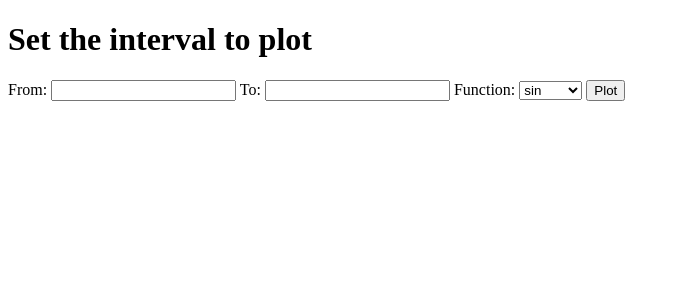
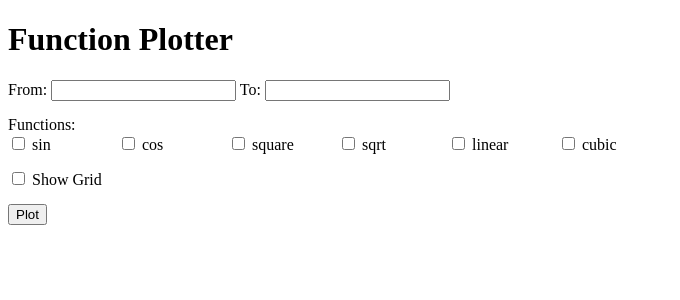
Before and after one commit to JedizR/Flask-Simple-App, a Flask app: page /plot in a window 1280 px wide. Shown: the part 26-326 px from the top of the page, without its empty margins (0-680 px from the left). Run offline with Flask 3, Linux system fonts and the light colour scheme.

Commit message:
-multiple function in one plot -grid on/off

```diff
--- a/app.py
+++ b/app.py
@@ -8,10 +8,12 @@ app = Flask(__name__)
 
 def get_function(func_name, x):
    functions = {
-       'sin': np.sin(x),
-       'cos': np.cos(x),
-       'square': x**2,
-       'sqrt': np.sqrt(np.abs(x))
+       'sin': (np.sin(x), 'Sin(x)'),
+       'cos': (np.cos(x), 'Cos(x)'),
+       'square': (x**2, 'x²'),
+       'sqrt': (np.sqrt(np.abs(x)), '√|x|'),
+       'linear': (x, 'x'),
+       'cubic': (x**3, 'x³')
    }
    return functions.get(func_name)
 
@@ -27,21 +29,30 @@ def show_squared_num_from_url(num_1, num_2):
 
 @app.route("/plot", methods=["GET", "POST"])
 def plot():
+    functions = ['sin', 'cos', 'square', 'sqrt', 'linear', 'cubic']
+    colors = ['blue', 'red', 'green', 'purple', 'orange', 'brown']
     if request.method == "POST":
         xleft = int(request.form["xleft"])
         xright = int(request.form["xright"])
-        func = request.form["function"]
+        selected_funcs = request.form.getlist("functions")
+        show_grid = 'grid' in request.form
+        plt.figure(figsize=(10, 6))
         x = np.linspace(xleft, xright, 100)
-        y = get_function(func, x)
-        plt.figure()
-        plt.plot(x, y)
-        plt.grid(True)
+        for i, func in enumerate(selected_funcs):
+            y, label = get_function(func, x)
+            plt.plot(x, y, label=label, color=colors[i])
+        plt.legend()
+        plt.title('Selected Functions')
+        plt.xlabel('x')
+        plt.ylabel('y')
+        if show_grid:
+            plt.grid(True)
         image_name = f"static/images/plot.png"
         plt.savefig(image_name)
         plt.close()
         return render_template("plotter.html",
                             image_path=image_name,
-                            functions=['sin', 'cos', 'square', 'sqrt'],
-                            selected_func=func)
-    return render_template("plotter.html",
-                        functions=['sin', 'cos', 'square', 'sqrt'])
+                            functions=functions,
+                            selected_funcs=selected_funcs,
+                            show_grid=show_grid)
+    return render_template("plotter.html", functions=functions)
--- a/templates/plotter.html
+++ b/templates/plotter.html
@@ -3,27 +3,42 @@
 {% block title %}Plotting{% endblock %}
 
 {% block content %}
-<h1><strong>Set the interval to plot</strong></h1>
+<h1><strong>Function Plotter</strong></h1>
 <form action="{{ url_for('plot') }}" method="post">
+   <div style="margin-bottom: 15px;">
        <label for="from_num">From:</label>
        <input type="number" id="from_num" name="xleft" required>
 
        <label for="to_num">To:</label>
        <input type="number" id="to_num" name="xright" required>
+   </div>
 
-    <label for="function">Function:</label>
-    <select name="function" id="function">
+   <div style="margin-bottom: 15px;">
+       <label>Functions:</label><br>
+       <div style="display: flex; gap: 10px; flex-wrap: wrap;">
            {% for func in functions %}
-        <option value="{{ func }}" {% if selected_func == func %}selected{% endif %}>{{ func }}</option>
+           <label style="min-width: 100px;">
+               <input type="checkbox" name="functions" value="{{ func }}"
+                      {% if selected_funcs and func in selected_funcs %}checked{% endif %}>
+               {{ func }}
+           </label>
            {% endfor %}
-    </select>
+       </div>
+   </div>
+
+   <div style="margin-bottom: 15px;">
+       <label>
+           <input type="checkbox" name="grid" {% if show_grid %}checked{% endif %}>
+           Show Grid
+       </label>
+   </div>
 
    <button type="submit">Plot</button>
 </form>
 
 {% if image_path %}
-    <div>
-        <img src="{{ url_for('static', filename='images/plot.png') }}" width="540">
+   <div style="width: 500px; margin-top: 20px;">
+       <img src="{{ url_for('static', filename='images/plot.png') }}" width="100%">
    </div>
 {% endif %}
 {% endblock %}
```
Lines whose indentation alone changed are shown as unchanged.
